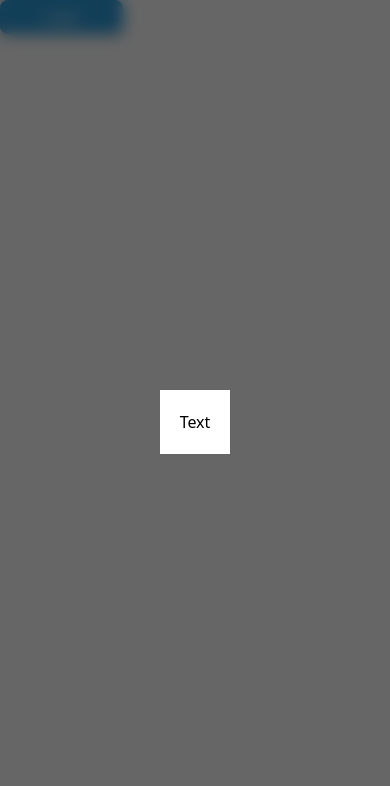
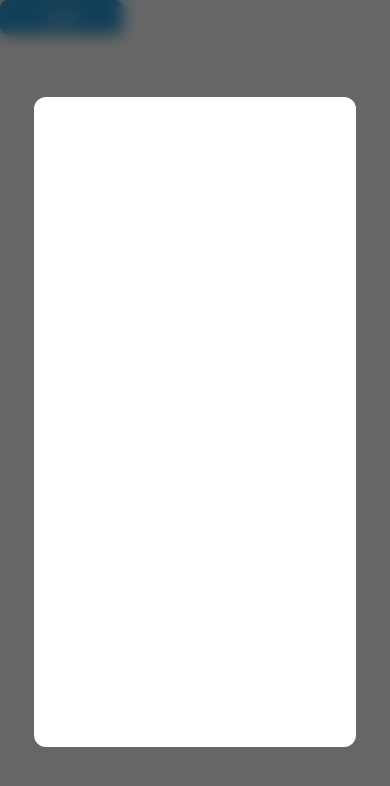
Before and after one commit to MrNobodyCam/SmartSched, a React (Vite) app in the folder frontend/: page / in a window 390 px wide. Both pictures are taken after a click on the button "Login". Shown: the top 786 px of the page. Built offline with nearby package versions, Linux system fonts and the light colour scheme.

Commit message:
responsive text of background div sign up

```diff
--- a/frontend/src/components/login.tsx
+++ b/frontend/src/components/login.tsx
@@ -1,10 +1,24 @@
 import { X } from "lucide-react";
+import SecondaryBtn from "./SecondaryBtn";
 
 const Login = ({ onClose }: { onClose: () => void }) => {
   return (
-    <div className="fixed inset-0 bg-[#000000]/60 bg-opacity-50 backdrop-blur-sm flex items-center justify-center z-50 p-4">
-      <div className="flex justify-center bg-white p-5">
-        <h1 onClick={onClose}>Text</h1>
+    <div className="fixed inset-0 bg-black/60 backdrop-blur-sm flex items-center justify-center z-50 p-4">
+      <div className="flex bg-white h-[80%] w-[90%] md:w-[80%] lg:w-[70%] rounded-l-[12px] overflow-hidden rounded-[12px]">
+        <div className="w-[45%] bg-[#2D9CDB] hidden sm:flex flex-col items-center justify-center text-center p-6 rounded-r-[130px]">
+          <h1 className="text-3xl font-bold text-white">Welcome Back!</h1>
+          <p className="text-sm md:text-base lg:text-lg text-white w-[70%] mt-3 mb-5">
+            To keep connected with us, please log in with your personal info.
+          </p>
+          <SecondaryBtn
+            border="white"
+            color="white"
+            px="px-10 md:px-20 sm-200"
+            py="py-1"
+          >
+            SIGN IN
+          </SecondaryBtn>
+        </div>
       </div>
     </div>
   );
```
